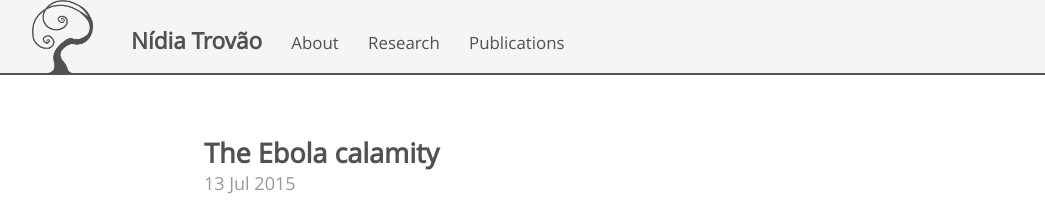
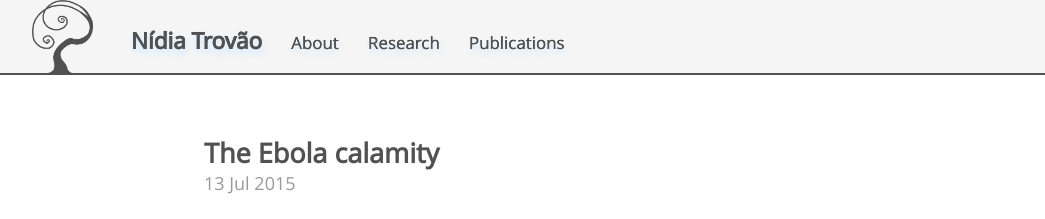
Before and after one commit to nidiatrovao/nidiatrovao.github.io, a Jekyll site: the page built from index.html, in a window 1280 px wide. Shown: the top 219 px of the page, without its empty margins (31-1076 px from the left). Built offline with Jekyll 4.4.1, drawn with Linux system fonts in a browser that asks for light colours; the list of posts is cut into pages by our own code.

Commit message:
review font

```diff
--- a/_sass/_masthead.scss
+++ b/_sass/_masthead.scss
@@ -11,7 +11,9 @@
 .masthead-title {
   margin-top: 0;
   margin-bottom: 0;
-  color: #515151;
+  //color: #515151;
+  color: rgba(100,100,100, 0.8);
+  text-shadow: 1px 4px 6px #def, 0 0 0 #000, 1px 4px 6px #def;
   background-position:left 3.5rem bottom;
   background-color:#F5F5F5;
   background-image: url('/public/apple-touch-icon-precomposed.png');
```
